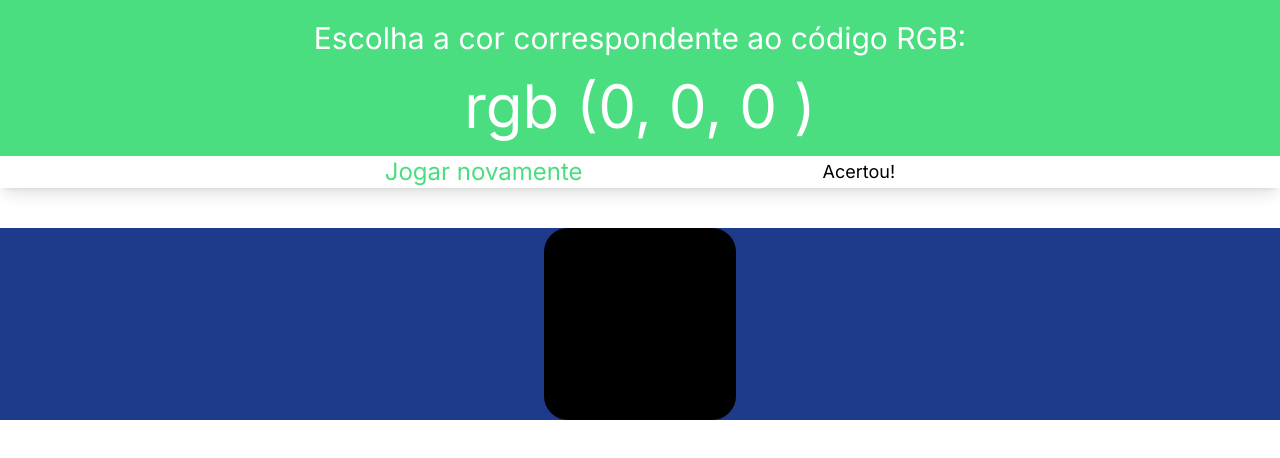
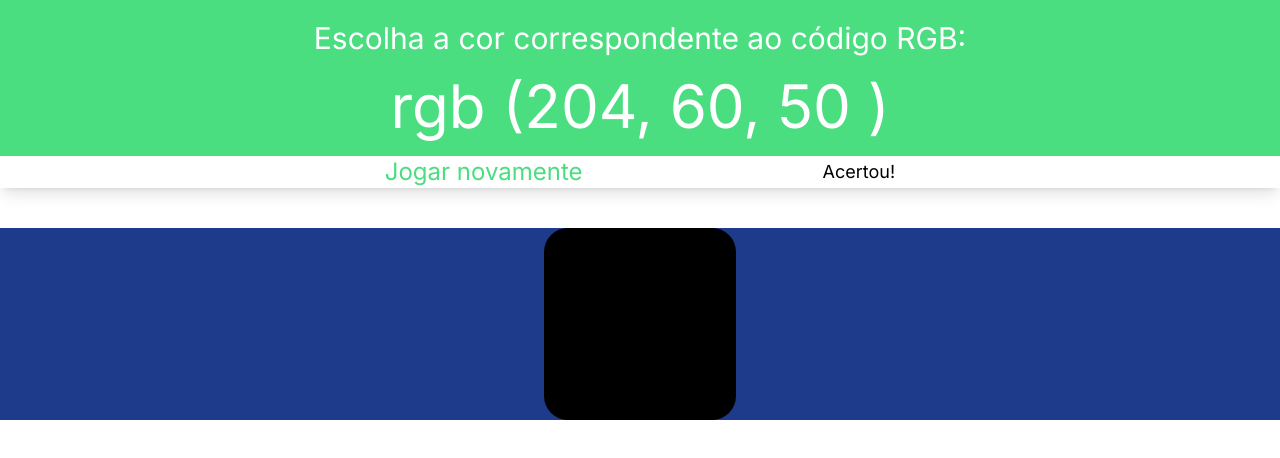
Before and after one commit to HenriqueMelo2007/colors-game, a Next.js app: page /jogar in a window 1280 px wide. Shown: the top 458 px of the page. Built offline with nearby package versions, Linux system fonts and the light colour scheme.

Commit message:
alterações diversas

```diff
--- a/src/app/jogar/page.tsx
+++ b/src/app/jogar/page.tsx
@@ -6,40 +6,54 @@ import { useState } from 'react'
 
 export default function Jogar() {
 
+  function gerarNumero() {
+    let numeroAleatorio = parseInt(Math.random() * 256)
+    return numeroAleatorio
+  }
+
   const [valores, setValores] = useState([
     {
-      red: 0,
-      green: 0,
-      blue: 0
+      red: gerarNumero(),
+      green: gerarNumero(),
+      blue: gerarNumero(),
     },
     {
-      red: 255,
-      green: 255,
-      blue: 255
+      red: gerarNumero(),
+      green: gerarNumero(),
+      blue: gerarNumero(),
     },
     {
-      red: 255,
-      green: 255,
-      blue: 255
+      red: gerarNumero(),
+      green: gerarNumero(),
+      blue: gerarNumero(),
     },
     {
-      red: 255,
-      green: 255,
-      blue: 255
+      red: gerarNumero(),
+      green: gerarNumero(),
+      blue: gerarNumero(),
     },
     {
-      red: 255,
-      green: 255,
-      blue: 255
+      red: gerarNumero(),
+      green: gerarNumero(),
+      blue: gerarNumero(),
     },
     {
-      red: 255,
-      green: 255,
-      blue: 255
+      red: gerarNumero(),
+      green: gerarNumero(),
+      blue: gerarNumero(),
     }
   ])
 
+  const [valorCorreto, setValorCorreto] = useState({
+    red: valores[0].red,
+    green: valores[0].green,
+    blue: valores[0].blue,
+  })
+
+
+  console.log(valorCorreto)
   console.log(valores)
+
 
   let n = 8
   const [numeros, setNumeros] = useState([1, 2, 3, 4, 5, 6])
@@ -52,26 +66,28 @@ export default function Jogar() {
   const [caixas, setCaixas] = useState([])
 
 
-  function gerarNumero() {
-    let numeroAleatorio = parseInt(Math.random() * 256)
-    return numeroAleatorio
-  }
 
-  function atualizarValores() {
+
+function atualizarValores() {
     const novosValores = valores.map(i => ({
       red: gerarNumero(),
       green: gerarNumero(),
       blue: gerarNumero(),
     }))
     setValores(novosValores)
+    setValorCorreto({
+      red: novosValores[0].red,
+      green: novosValores[0].green,
+      blue: novosValores[0].blue,
+    })
   }
 
     return (
     <div>
       <Header
-        red={valores[0].red}
-        green={valores[0].green}
-        blue={valores[0].blue}
+        red={valorCorreto.red}
+        green={valorCorreto.green}
+        blue={valorCorreto.blue}
         atualizar={() => atualizarValores()}
       />
       <div className="bg-blue-900 w-full flex justify-center mt-10">
--- a/src/components/box.tsx
+++ b/src/components/box.tsx
@@ -1,3 +1,5 @@
+'use client'
+
 export function Box () {
   return (
     <div className="w-48 h-48 bg-black rounded-3xl"></div>
--- a/src/components/button.tsx
+++ b/src/components/button.tsx
@@ -1,3 +1,5 @@
+'use client'
+
 export function Button ({atualizar}) {
 
   return (
--- a/src/components/header.tsx
+++ b/src/components/header.tsx
@@ -1,3 +1,5 @@
+'use client'
+
 import { Button } from "@/components/button"
 
 interface propsHeader {
```
